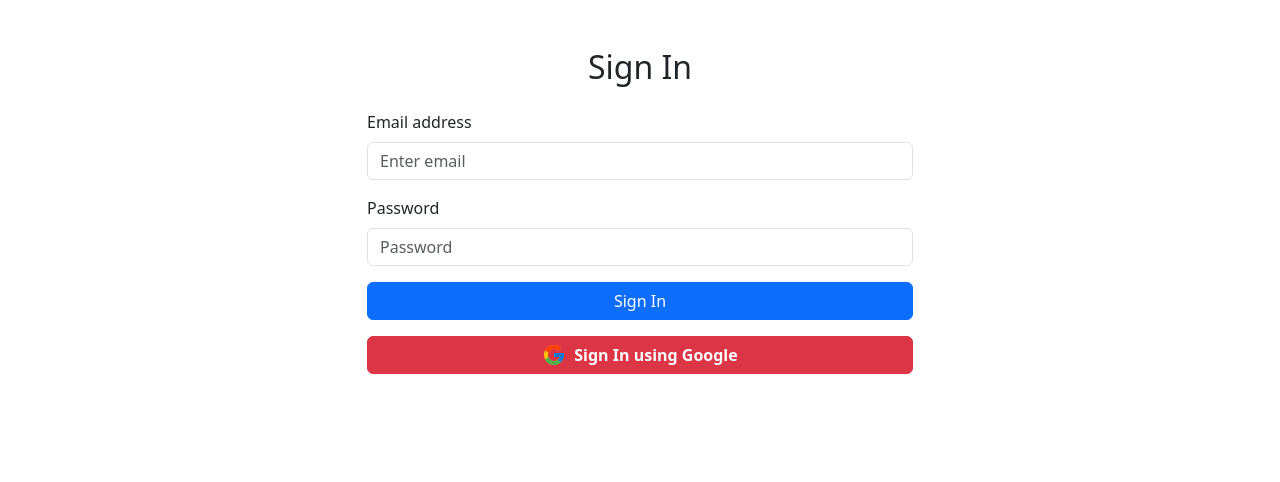
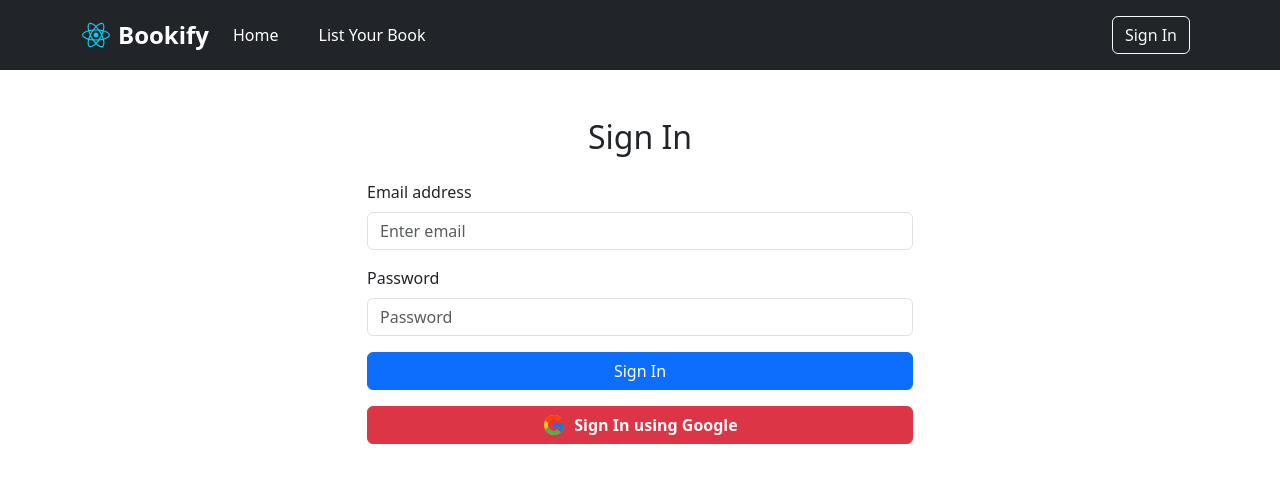
Before and after one commit to wasim2451/BookiFy, a React (Vite) app: page /signin in a window 1280 px wide. Shown: the top 482 px of the page. Built offline with nearby package versions, Linux system fonts and the light colour scheme; no server answers.

Commit message:
Navbar Completed !

```diff
--- a/src/App.css
+++ b/src/App.css
@@ -0,0 +1,6 @@
+.navbar{
+    font-weight: 500;
+}
+#nav-link1:hover{
+    color: rgb(209, 209, 68);
+}
--- a/src/App.jsx
+++ b/src/App.jsx
@@ -1,16 +1,21 @@
 import './App.css'
 import Register from './Pages/Register';
 import SignIn from './Pages/SignIn';
+import CustomNavbar from './components/Navbar';
 import { Routes,Route } from 'react-router-dom';
 import 'bootstrap/dist/css/bootstrap.min.css'
 function App() {
 
   return (
-   <Routes>
-        <Route path='/' element={<h1>Welcome To Home Page !</h1>} />
+    <>
+        <CustomNavbar/>
+        <Routes>
+        <Route path='/' element={<h1>Welcome To Home Page Sritama !</h1>} />
         <Route path='/register' element={<Register/>} />
         <Route path='/signin' element={<SignIn/>} />
-   </Routes>
+        </Routes>
+    </>
+
   )
 }
 
--- a/src/Pages/Register.jsx
+++ b/src/Pages/Register.jsx
@@ -1,13 +1,22 @@
-import React, { useState } from "react";
+import React, { useState ,useEffect } from "react";
 import { Form, Button, Container, Row, Col } from "react-bootstrap";
 import { useFirebase } from "../context/FirebaseContext";
+import { useNavigate } from "react-router-dom";
+useNavigate
 const Register = () => {
   const [email, setEmail] = useState("");
   const [password, setPassword] = useState("");
-  const {email_pass}=useFirebase();
+  const {email_pass,isLoggedIn}=useFirebase();
+  const navigate=useNavigate();
+    useEffect(()=>{
+        console.log("Navigating to Home on Logged In !");
+        if(isLoggedIn){
+            navigate('/');
+        }
+    },[isLoggedIn,navigate]);
+
   const handleSubmit = async(e) => {
     e.preventDefault();
-    // You can integrate Firebase auth logic here
     console.log("Email:", email);
     console.log("Password:", password);
     try {
@@ -17,7 +26,6 @@
         console.error(error.message);
         alert(error.message);
     }
-
   };
 
   return (
--- /dev/null
+++ b/src/components/Navbar.jsx
@@ -0,0 +1,76 @@
+import React from "react";
+import { Navbar, Nav, Container, Button } from "react-bootstrap";
+import { FaReact } from "react-icons/fa";
+import { useFirebase } from "../context/FirebaseContext";
+import { useNavigate } from "react-router-dom";
+
+const CustomNavbar = () => {
+  const { user, isLoggedIn ,signout } = useFirebase();
+
+  let name = user?.displayName || user?.email || "";
+  let src = user?.photoURL || null;
+  const navigate=useNavigate();
+  return (
+    <Navbar bg="dark" variant="dark" expand="lg" className="py-2">
+      <Container>
+        <Navbar.Brand href="/" className="d-flex align-items-center">
+          <FaReact size={28} className="me-2 text-info" />
+          <span className="fw-bold fs-4">Bookify</span>
+        </Navbar.Brand>
+
+        <Navbar.Toggle aria-controls="basic-navbar-nav" />
+
+        <Navbar.Collapse id="basic-navbar-nav">
+
+          <Nav className="me-auto flex-column flex-lg-row align-items-start align-items-lg-center gap-2 gap-lg-4">
+            <Nav.Link href="/" className="text-white" >
+              Home
+            </Nav.Link>
+            <Nav.Link href="/list-book" className="text-white nav-link">
+              List Your Book
+            </Nav.Link>
+          </Nav>
+
+
+          <Nav className="ms-auto d-flex flex-column flex-lg-row align-items-start align-items-lg-center gap-2 gap-lg-3 mt-3 mt-lg-0">
+            {!isLoggedIn ? (
+              <Nav.Link href="/signin" className="text-white">
+                <Button variant="outline-light">Sign In</Button>
+              </Nav.Link>
+            ) : (
+              <>
+                {src && (
+                  <img
+                    src={src}
+                    alt="Profile"
+                    className="rounded-circle"
+                    style={{
+                      width: "35px",
+                      height: "35px",
+                      objectFit: "cover",
+                      border: "2px solid #0dcaf0",
+                    }}
+                  />
+                )}
+                <span className="text-white">{name}</span>
+                <Button
+                  variant="outline-light"
+                  size="sm"
+                  onClick={async() => {
+                    const res=await signout(isLoggedIn);
+                    console.log(res);
+                    navigate('/');
+                  }}
+                >
+                  Sign Out
+                </Button>
+              </>
+            )}
+          </Nav>
+        </Navbar.Collapse>
+      </Container>
+    </Navbar>
+  );
+};
+
+export default CustomNavbar;
--- a/src/context/Firebase.js
+++ b/src/context/Firebase.js
@@ -6,7 +6,8 @@
     signInWithEmailAndPassword,
     signInWithPopup,
     GoogleAuthProvider,
-    onAuthStateChanged
+    onAuthStateChanged,
+    signOut
 } from "firebase/auth";
 
 //Configuration of firebase
@@ -35,6 +36,7 @@
 export const googleSignIn = () => {
     return signInWithPopup(auth, provider);
 }
+//To check user loggedin or Not
 export const checkUser = (setUser) => {
    onAuthStateChanged(auth, (user) => {
         if (user) {
@@ -46,3 +48,8 @@
         }
     });
 }
+//For signout the users
+export const signout=(isLoggedIn)=>{
+    isLoggedIn=false;
+    return signOut(auth);
+}
```
Also changed, not shown: src/context/FirebaseContext.jsx (+5 -2 lines), src/Pages/BooklistPage.jsx (added).
